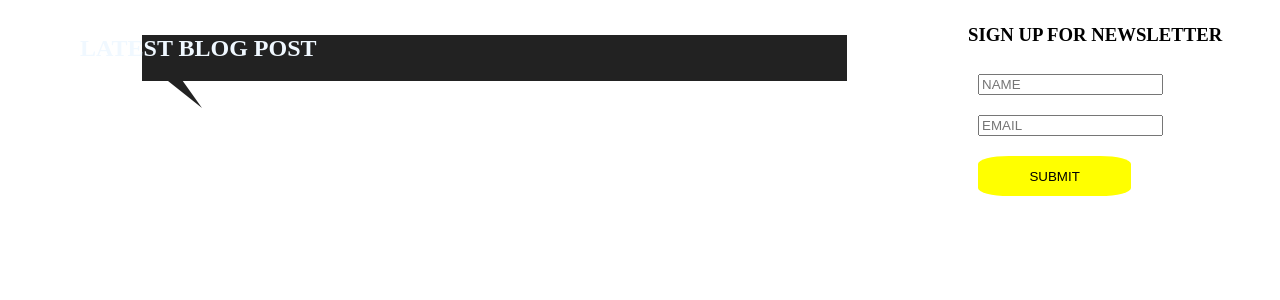
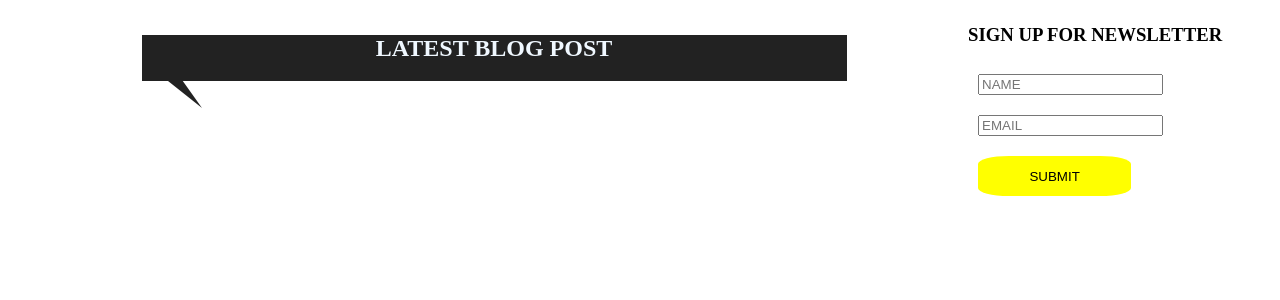
Before and after one commit to katman-Generation/my-blog, a Django app: page / in a window 1280 px wide. Shown: the part 210-510 px from the top of the page. Run offline with Django 3.2, Linux system fonts and the light colour scheme; data that the repository does not hold is empty.

Commit message:
aligning text

```diff
--- a/blog/static/css/base.css
+++ b/blog/static/css/base.css
@@ -67,7 +67,7 @@
         background-repeat: no-repeat;
         height: 30%;
         color: aliceblue;
-        padding-left: 50px;
+        text-align: center;
     }
 
     .postheading{
```
